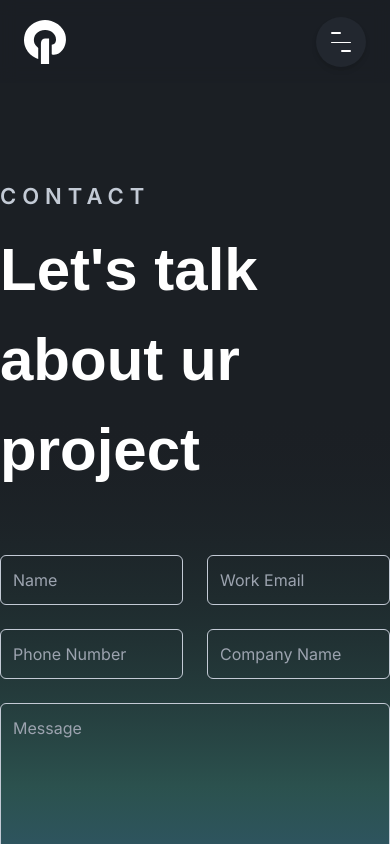
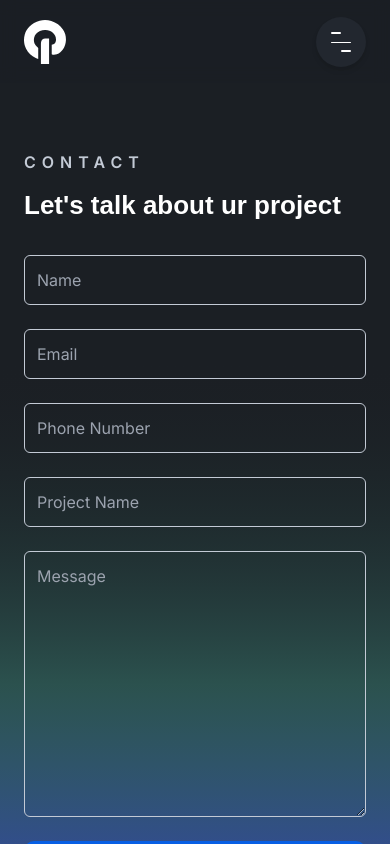
Before and after one commit to manggalang/Portofolio, a Next.js app: page /contact in a window 390 px wide. Shown: the top 844 px of the page. Built offline with nearby package versions, Linux system fonts and the light colour scheme; no server answers.

Commit message:
style: create contact page responsive

```diff
--- a/src/app/contact/page.tsx
+++ b/src/app/contact/page.tsx
@@ -36,53 +36,53 @@ export default function Contact() {
   return (
     <main className={`min-h-full ${ContactStyle.main}`}>
       <section>
-        <div className="max-w-[1024px] mx-auto pb-[120px] pt-[180px]">
-          <h1 className="font-semibold text-grey text-[22px] tracking-[6px]">
+        <div className="pb-[120px] pt-[150px] px-[24px] sm:pb-[90px] sm:pt-[180px] md:px-[48px] xl:max-w-[1024px] xl:mx-auto xl:px-0">
+          <h1 className="font-semibold text-grey text-[16px] tracking-[6px] sm:text-[22px]">
             CONTACT
           </h1>
-          <h2 className="font-space-grotesk font-bold mt-[12px] text-white text-[60px]">
+          <h2 className="font-space-grotesk font-bold mt-[12px] text-white text-[26px] sm:text-[48px] lg:text-[60px]">
             Let&apos;s talk about ur project
           </h2>
           <form
             ref={form}
             onSubmit={sendEmail}
-            className="flex flex-col gap-[24px] mt-[60px]"
+            className="flex flex-col gap-[24px] mt-[30px] sm:mt-[60px]"
           >
-            <div className="flex gap-[24px] justify-between">
+            <div className="flex flex-col gap-[24px] justify-between sm:flex-row">
               <input
                 type="text"
                 placeholder="Name"
                 name="user_name"
                 id=""
                 required
-                className="bg-transparent border border-grey outline-none p-[12px] rounded-md text-white w-full"
+                className="bg-transparent border border-grey outline-none p-[12px] rounded-md text-white w-full sm:text-[14px] sm:placeholder:text-[14px]"
               />
               <input
                 type="email"
-                placeholder="Work Email"
+                placeholder="Email"
                 id=""
                 name="user_email"
                 required
-                className="bg-transparent border border-grey outline-none p-[12px] rounded-md text-white w-full"
+                className="bg-transparent border border-grey outline-none p-[12px] rounded-md text-white w-full sm:text-[14px] sm:placeholder:text-[14px]"
               />
             </div>
 
-            <div className="flex gap-[24px] justify-between">
+            <div className="flex flex-col gap-[24px] justify-between sm:flex-row">
               <input
                 type="tel"
                 placeholder="Phone Number"
                 id=""
                 name="user_phone"
                 required
-                className="bg-transparent border border-grey outline-none p-[12px] rounded-md text-white w-full"
+                className="bg-transparent border border-grey outline-none p-[12px] rounded-md text-white w-full sm:text-[14px] sm:placeholder:text-[14px]"
               />
               <input
                 type="text"
-                placeholder="Company Name"
+                placeholder="Project Name"
                 id=""
                 name="user_company"
                 required
-                className="bg-transparent border border-grey outline-none p-[12px] rounded-md text-white w-full"
+                className="bg-transparent border border-grey outline-none p-[12px] rounded-md text-white w-full sm:text-[14px] sm:placeholder:text-[14px]"
               />
             </div>
 
@@ -93,7 +93,7 @@ export default function Contact() {
               placeholder="Message"
               id=""
               required
-              className="bg-transparent border border-grey outline-none p-[12px] rounded-md text-white w-full"
+              className="bg-transparent border border-grey outline-none p-[12px] rounded-md text-white w-full sm:text-[14px] sm:placeholder:text-[14px]"
             />
             <button
               type="submit"
@@ -104,6 +104,7 @@ export default function Contact() {
           </form>
         </div>
       </section>
+
       <dialog
         className={
           !open
@@ -130,6 +131,7 @@ export default function Contact() {
               Please wait I will reply
             </p>
           </div>
+
           <Link
             href="/"
             className="bg-primary font-semibold py-[14px] px-[22px] rounded-[10px] text-white"
--- a/src/style/contact.module.css
+++ b/src/style/contact.module.css
@@ -52,4 +52,14 @@
   .contactCard {
     padding: 45px 0;
   }
+
+  .main {
+    background-attachment: fixed;
+  }
 }
+
+@media screen and (min-width: 1440px) {
+  .main {
+    background-size: 1280px;
+  }
+}
```
